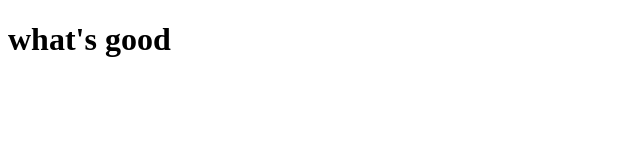
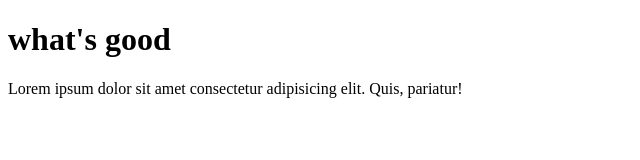
Before and after one commit to Unogenre/test, a plain HTML site: page index.html in a window 1280 px wide. Shown: the whole page, without its empty margins (0-640 px from the left). Drawn offline with Linux system fonts and the light colour scheme.

Commit message:
third changes made

```diff
--- a/index.html
+++ b/index.html
@@ -7,5 +7,7 @@
 </head>
 <body>
     <h1>what's good</h1>
+    <p>Lorem ipsum dolor sit amet consectetur adipisicing elit. Quis, pariatur!</p>
 </body>
+
 </html>
```
Also changed, not shown: index.css (added).
